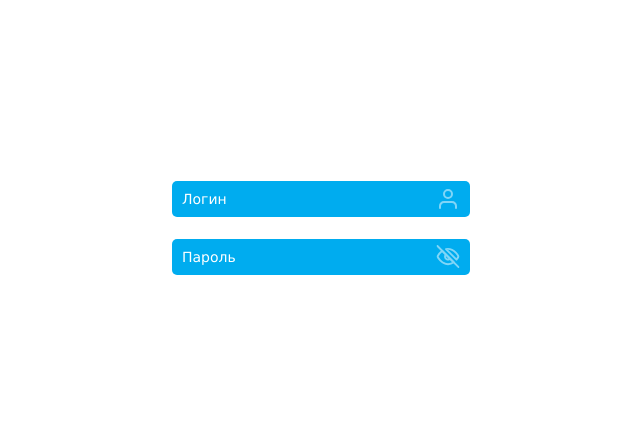
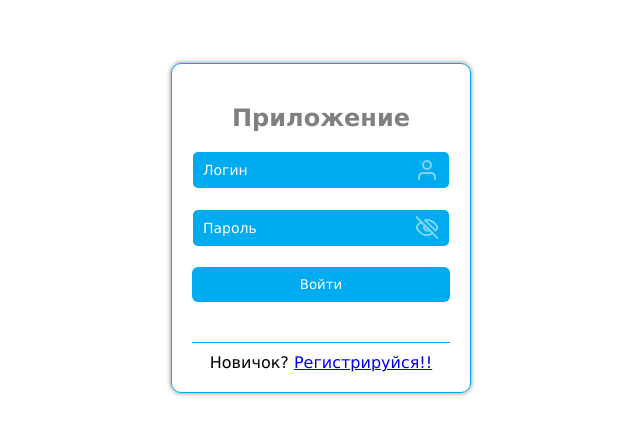
Before and after one commit to GrigorenkoSergey/contacts-front, a React (Create React App) app: page / in a window 1280 px wide. Shown: the part 172-606 px from the top of the page, without its empty margins (319-959 px from the left). Built offline with nearby package versions, Linux system fonts and the light colour scheme.

Commit message:
made LoginForm  markup

```diff
--- a/public/index.html
+++ b/public/index.html
@@ -24,7 +24,7 @@
       work correctly both with client-side routing and a non-root public URL.
       Learn how to configure a non-root public URL by running `npm run build`.
     -->
-    <title>React App</title>
+    <title>Приложение</title>
   </head>
   <body>
     <noscript>You need to enable JavaScript to run this app.</noscript>
--- /dev/null
+++ b/src/components/Button/Button.module.css
@@ -0,0 +1,34 @@
+.button {
+  display: flex;
+  justify-content: center;
+  align-items: center;
+  padding-top: 10px;
+  padding-bottom: 10px;
+  width: 100%;
+  border-radius: 6px;
+  border: 0;
+  cursor: pointer;
+  font-family: var(--font-family-primary);
+}
+
+.button:active {
+  outline: none;
+}
+
+.themePrimary {
+  background: #00acef;
+  color: #fff;
+}
+
+.themePrimary:hover {
+  background: #005eef;
+}
+
+.themePrimary[disabled] {
+  background: #00acef70;
+}
+
+.themePrimary:enabled:active,
+.themePrimary_pressed {
+  background: #001162;
+}
--- /dev/null
+++ b/src/components/Button/Button.tsx
@@ -0,0 +1,26 @@
+import React from 'react';
+import { cn } from '../../utils';
+import s from './Button.module.css';
+
+type Props = {
+  children: React.ReactNode
+  className?: string
+  onClick?: () => void
+  type?: 'submit' | 'button' | 'reset'
+  disabled?: boolean
+  pressed?: boolean
+};
+
+export function Button(x: Props) {
+  return (
+    <button type={x.type ?? 'submit'}
+            disabled={x.disabled}
+            className={cn(
+              s.button, s.themePrimary,
+              x.pressed && s.themePrimary_pressed,
+              x.className)}
+            onClick={x.onClick}>
+      { x.children }
+    </button>
+  );
+}
--- /dev/null
+++ b/src/components/Button/index.ts
@@ -0,0 +1 @@
+export * from './Button';
--- a/src/components/Field/Field.tsx
+++ b/src/components/Field/Field.tsx
@@ -10,6 +10,7 @@ type Props = {
   type: 'text' | 'password' | 'number'
   className?: string
   value: string
+  name?: string
   invalid?: boolean
   errorMessage: string
   autoComplite?: string
@@ -23,7 +24,7 @@ type Props = {
 
 export function Field(x: Props) {
   const {
-    placeholder, icon, type, className, value, invalid, errorMessage,
+    placeholder, icon, type, className, name, value, invalid, errorMessage,
     autoComplite, disabled, dataCy, onChange, onBlur, onIconClick
   } = x;
 
@@ -39,6 +40,7 @@ export function Field(x: Props) {
       <label className={s.label}>
         <input className={s.input}
                type={type}
+               name={name}
                placeholder={placeholder}
                value={value}
                onChange={e => onChange(e.target.value)}
--- a/src/components/LoginField/LoginField.tsx
+++ b/src/components/LoginField/LoginField.tsx
@@ -3,13 +3,14 @@ import { Field } from '../Field';
 
 type Props = {
   value: string
+  name?: string
   onChange(v: string): void
   className?: string
   invalid?: boolean
 };
 
 export function LoginField(x: Props) {
-  const { onChange, invalid, value, className } = x;
+  const { onChange, invalid, value, className, name } = x;
 
   return (
     <Field className={className}
@@ -17,9 +18,10 @@ export function LoginField(x: Props) {
            placeholder="Логин"
            errorMessage="Неверный логин"
            autoComplite="username"
-           dataCy='login'
+           dataCy="login"
            invalid={invalid}
            value={value}
+           name={name}
            onChange={onChange} />
   );
 }
--- a/src/components/LoginForm/LoginForm.module.css
+++ b/src/components/LoginForm/LoginForm.module.css
@@ -1,8 +1,30 @@
 .form {
   width: 100%;
   max-width: 300px;
+  padding: 20px;
+  border: 1px solid var(--primary-color);
+  border-radius: 10px;
+  box-shadow: 0 0 5px gray;
+
+  display: flex;
+  flex-direction: column;
+  align-items: center;
+  justify-content: space-between;
 }
 
-.login {
+.title {
+  color: gray;
+}
+
+.password {
+  margin-top: 20px;
   margin-bottom: 20px;
 }
+
+.footer {
+  border-top: 1px solid var(--primary-color);
+  align-self: stretch;
+  text-align: center;
+  padding-top: 10px;
+  margin: 40px 0 0 0;
+}
--- a/src/components/LoginForm/LoginForm.tsx
+++ b/src/components/LoginForm/LoginForm.tsx
@@ -1,7 +1,6 @@
 import React, { useState } from 'react';
 import { cn } from '../../utils';
-import { LoginField } from '../LoginField';
-import { PasswordField } from '../PasswordField';
+import { LoginField, Button, PasswordField } from '../';
 import s from './LoginForm.module.css';
 
 type Props = {
@@ -13,13 +12,25 @@ export function LoginForm(x: Props) {
   const [password, setPassword] = useState('');
 
   return (
-    <form className={cn(s.form, x.className)}>
+    <form className={cn(s.form, x.className)}
+          name="auth"
+          onSubmit={e => e.preventDefault()}>
+      <h2 className={s.title}>Приложение</h2>
+
       <LoginField className={s.login}
                   value={login}
+                  name="login"
                   onChange={setLogin} />
       <PasswordField className={s.password}
                      value={password}
+                     name="password"
                      onChange={setPassword} />
+      <Button>Войти</Button>
+
+      <p className={s.footer}>
+        Новичок?&nbsp;
+        <a href="/fake-ref">Регистрируйся!!</a>
+      </p>
     </form>
   );
 }
--- a/src/components/PasswordField/PasswordField.tsx
+++ b/src/components/PasswordField/PasswordField.tsx
@@ -4,13 +4,14 @@ import { Field } from '../Field';
 
 type Props = {
   value: string
+  name: string
   onChange(v: string): void
   className?: string
   invalid?: boolean
 };
 
 export function PasswordField(x: Props) {
-  const { value, className, invalid, onChange, } = x;
+  const { value, name, className, invalid, onChange, } = x;
   const [type, setType] = useState<'password' | 'text'>('password');
 
   return (
@@ -18,9 +19,10 @@ export function PasswordField(x: Props) {
            type={type}
            placeholder="Пароль"
            value={value}
+           name={name}
            onChange={onChange}
            invalid={invalid}
-           dataCy='password'
+           dataCy="password"
            errorMessage="Неверный пароль"
            autoComplite="current-password"
            icon={type === 'password' ? EyeOff : Eye}
--- a/src/components/index.ts
+++ b/src/components/index.ts
@@ -1,3 +1,4 @@
+export * from './Button';
 export * from './Field';
 export * from './LoginField';
 export * from './LoginForm';
```
Also changed, not shown: .eslintrc.json.
